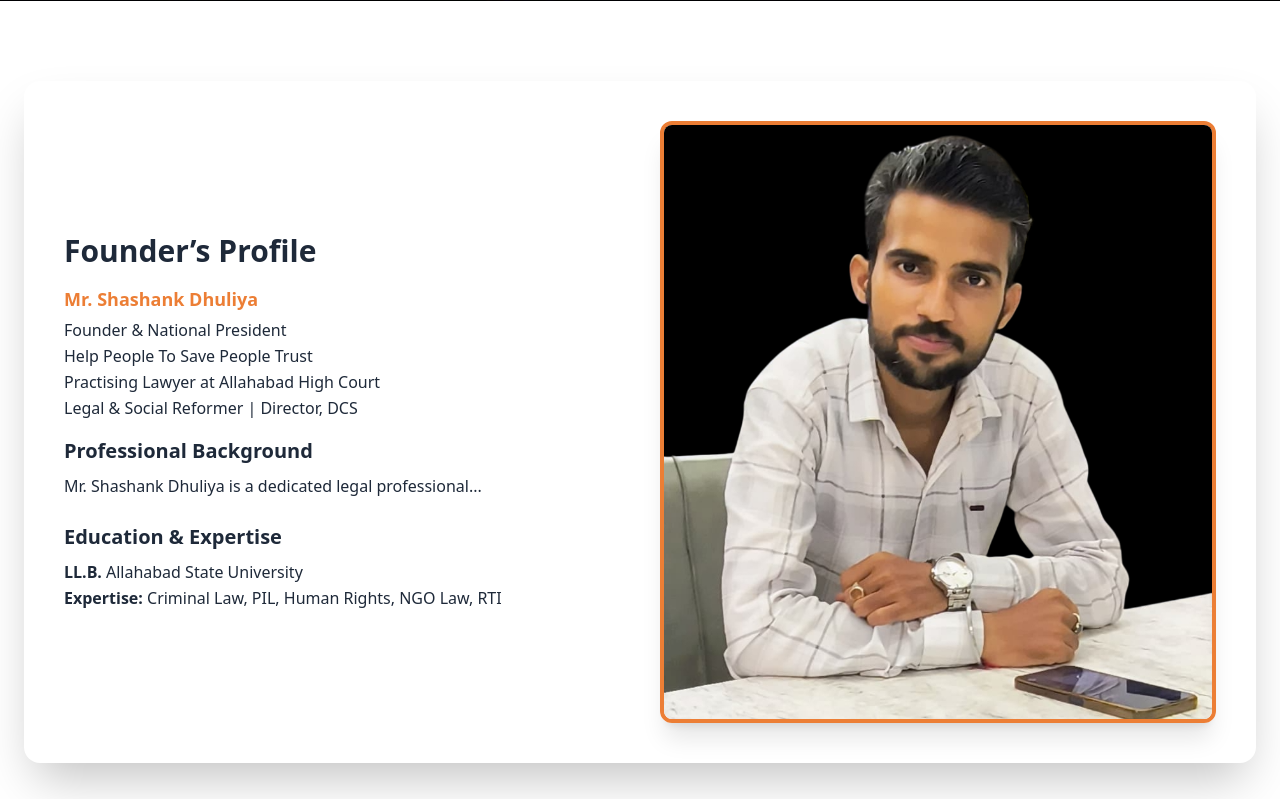
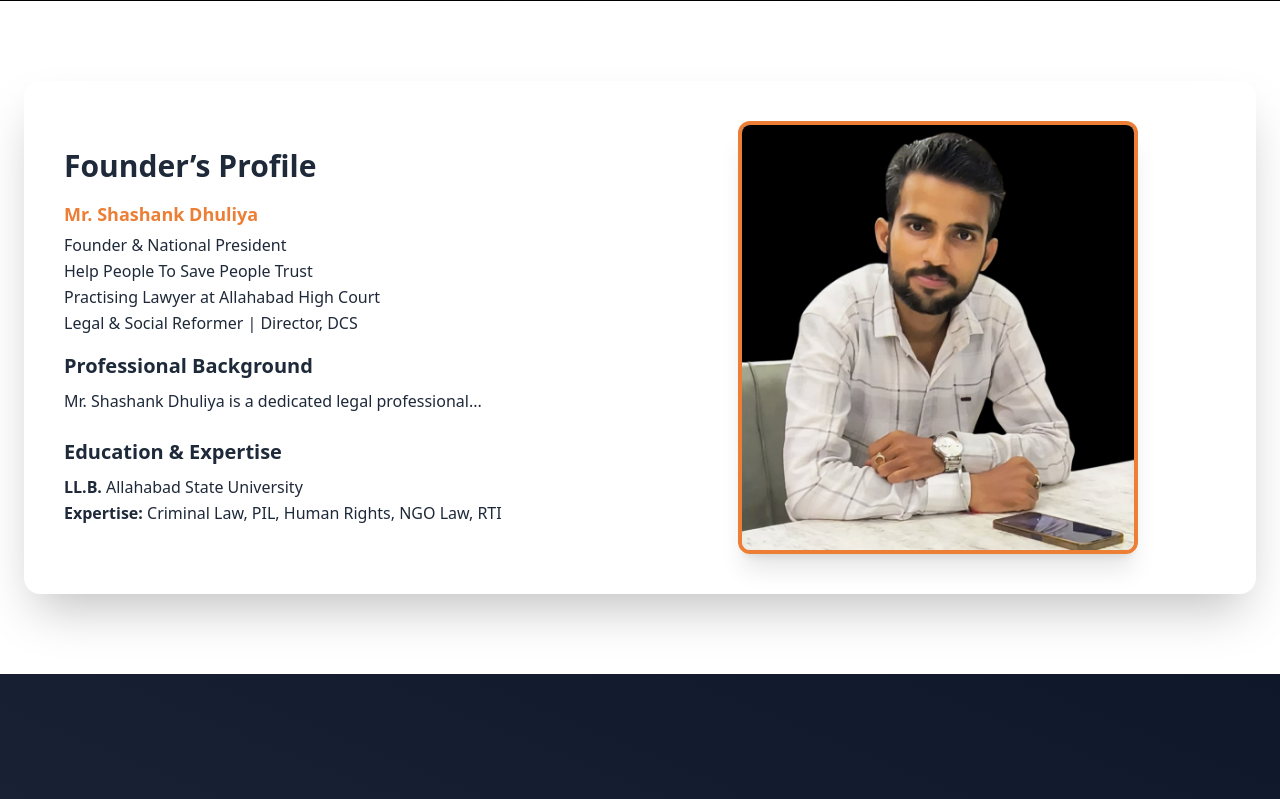
Before and after one commit to adityakumar2511/Help-People-to-Save-People-Trust, a React (Vite) app: page / in a window 1280 px wide. Shown: the part 940-1739 px from the top of the page. Built offline with nearby package versions, Linux system fonts and the light colour scheme.

Commit message:
Refactor FounderSection image layout and styles
Updated image container to include 'items-start' class and adjusted image dimensions.

```diff
--- a/src/components/Main Page/FounderSection.jsx
+++ b/src/components/Main Page/FounderSection.jsx
@@ -39,13 +39,14 @@ const FounderSection = () => (
     </div>
 
     {/* Image Content */}
-    <div className="opacity-0 animate-fade-in-right w-full flex justify-center">
-      <img
-        src={FounderImg}
-        alt="Adv. Shashank Dhuliya"
-        className="w-full max-w-sm sm:max-w-md md:max-w-full h-auto object-cover rounded-xl shadow-xl border-4 border-[#ec7e35] hover:scale-105 transition-transform duration-500"
-      />
-    </div>
+    {/* Image Content */}
+<div className="opacity-0 animate-fade-in-right w-full flex justify-center items-start">
+  <img
+    src={FounderImg}
+    alt="Adv. Shashank Dhuliya"
+    className="w-full max-w-[320px] sm:max-w-[360px] md:max-w-[400px] max-h-[450px] object-cover object-top rounded-xl shadow-xl border-4 border-[#ec7e35] hover:scale-105 transition-transform duration-500"
+  />
+</div>
   </div>
 </section>
 
```
